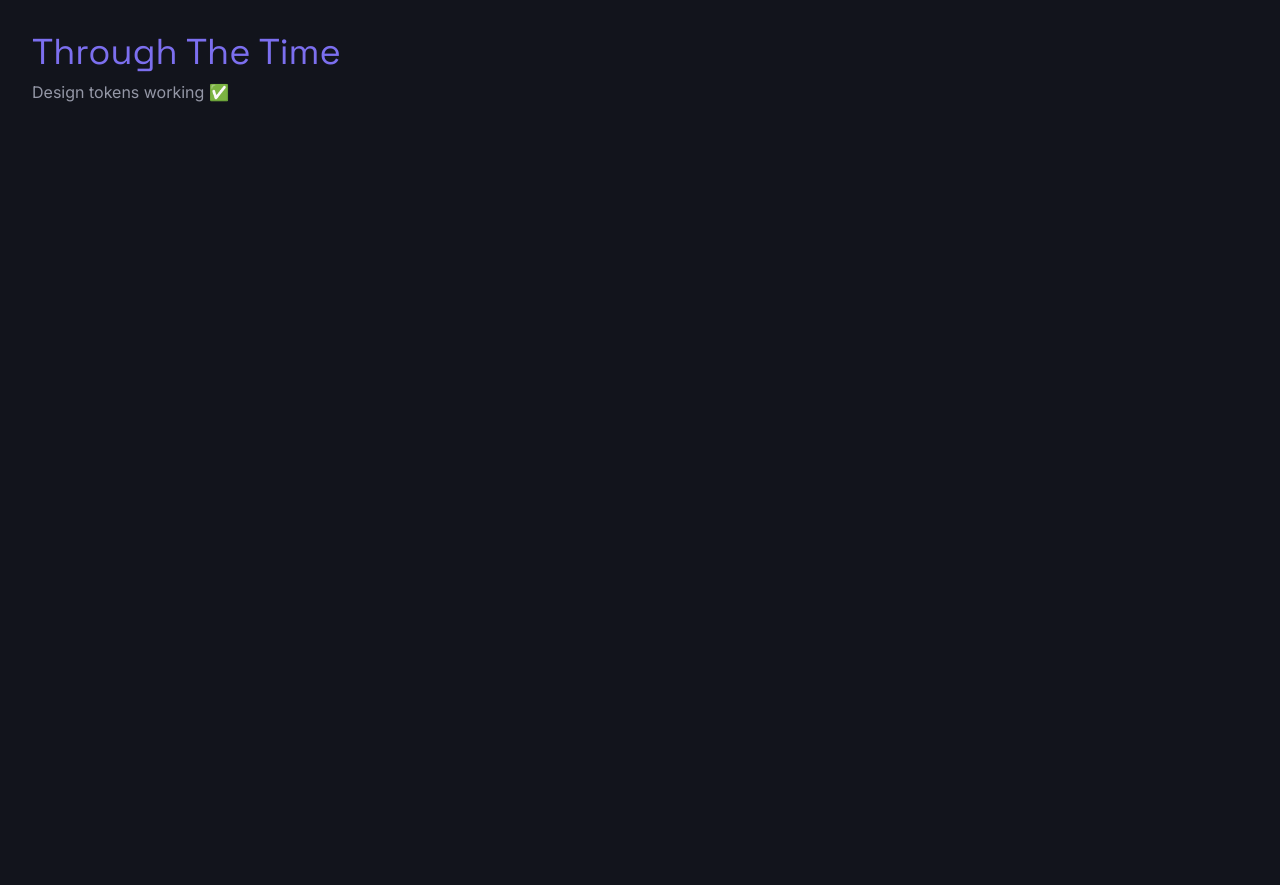
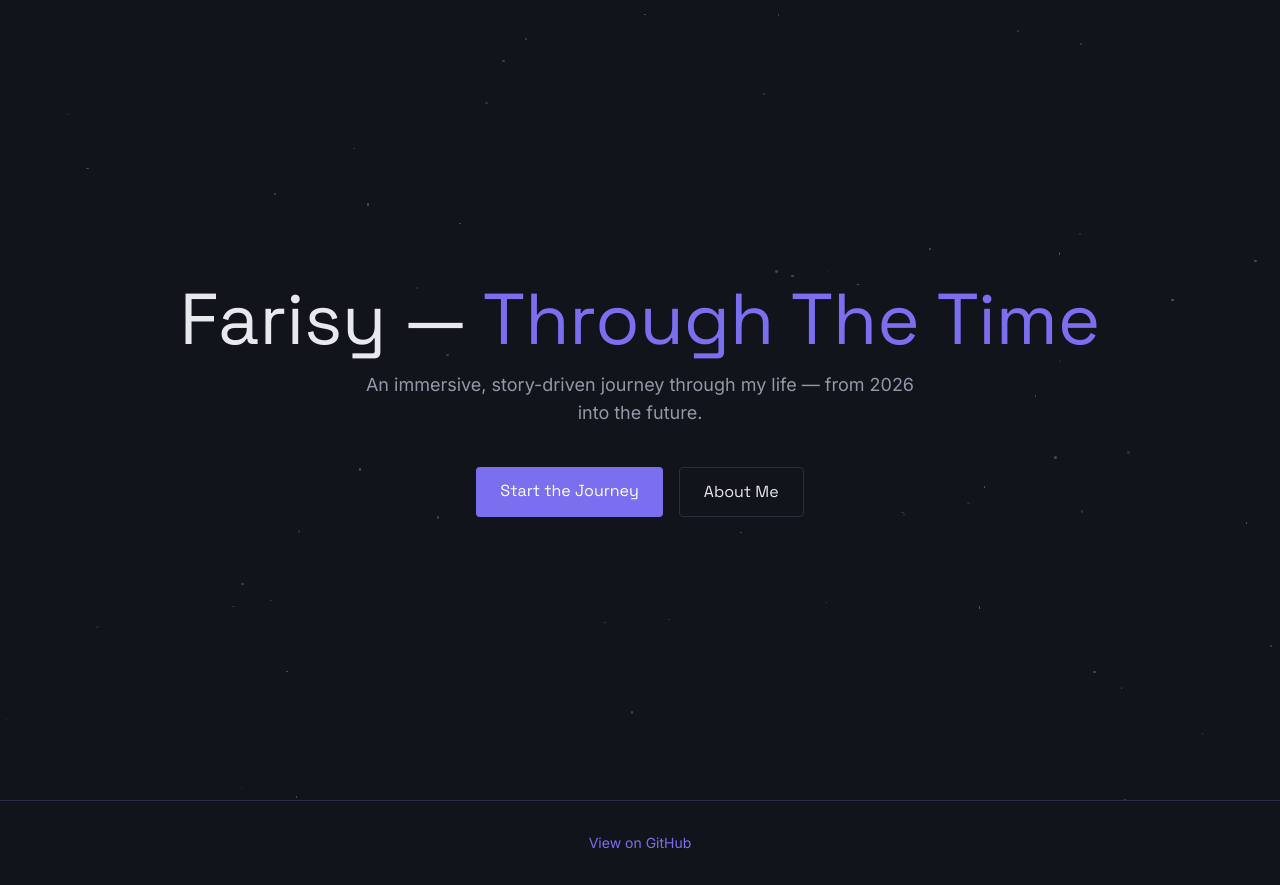
Before and after one commit to FarisyIlman/Life-Plan, a Next.js app: page / in a window 1280 px wide. Before the commit the page ends 800 px from the top, so only its background shows below. Built offline with nearby package versions, Linux system fonts and the light colour scheme; no server answers; the database is empty.

Commit message:
feat: add hero section, timeline preview, footer for home page

```diff
--- /dev/null
+++ b/src/app/home-client.tsx
@@ -0,0 +1,28 @@
+"use client";
+
+import { useState } from "react";
+import LoadingScreen from "@/components/LoadingScreen";
+import { motion } from "framer-motion";
+
+export default function HomeClient({
+  children,
+}: {
+  children: React.ReactNode;
+}) {
+  const [loaded, setLoaded] = useState(false);
+
+  return (
+    <>
+      {!loaded && <LoadingScreen onComplete={() => setLoaded(true)} />}
+      {loaded && (
+        <motion.div
+          initial={{ opacity: 0 }}
+          animate={{ opacity: 1 }}
+          transition={{ duration: 0.6 }}
+        >
+          {children}
+        </motion.div>
+      )}
+    </>
+  );
+}
--- a/src/app/page.tsx
+++ b/src/app/page.tsx
@@ -1,8 +1,14 @@
+import HomeClient from "./home-client";
+import HeroSection from "@/components/HeroSection";
+import TimelinePreview from "@/components/TimelinePreview";
+import Footer from "@/components/Footer";
+
 export default function Home() {
   return (
-    <main className="min-h-screen bg-bg-primary text-text-primary p-8">
-      <h1 className="font-heading text-4xl text-accent">Through The Time</h1>
-      <p className="font-body text-text-muted mt-2">Design tokens working ✅</p>
-    </main>
+    <HomeClient>
+      <HeroSection />
+      <TimelinePreview />
+      <Footer />
+    </HomeClient>
   );
 }
--- /dev/null
+++ b/src/components/Footer.tsx
@@ -0,0 +1,16 @@
+export default function Footer() {
+  return (
+    <footer className="border-t border-border py-8 px-6 text-center">
+      <p className="text-text-muted text-sm">
+        <a
+          href="https://github.com/FarisyIlman/Life-Plan"
+          target="_blank"
+          rel="noopener noreferrer"
+          className="text-accent hover:underline"
+        >
+          View on GitHub
+        </a>
+      </p>
+    </footer>
+  );
+}
--- /dev/null
+++ b/src/components/HeroSection.tsx
@@ -0,0 +1,79 @@
+"use client";
+
+import { useMemo } from "react";
+import { motion } from "framer-motion";
+import Link from "next/link";
+
+export default function HeroSection() {
+  const stars = useMemo(
+    () =>
+      Array.from({ length: 60 }, () => ({
+        width: Math.random() * 2 + 1,
+        height: Math.random() * 2 + 1,
+        top: `${Math.random() * 100}%`,
+        left: `${Math.random() * 100}%`,
+        opacity: Math.random() * 0.6 + 0.2,
+      })),
+    [],
+  );
+
+  return (
+    <section className="min-h-screen flex flex-col items-center justify-center text-center px-6 relative overflow-hidden">
+      {/* subtle starfield teaser bg */}
+      <div className="absolute inset-0 -z-10 opacity-40">
+        {stars.map((star, i) => (
+          <span
+            key={i}
+            className="absolute rounded-full bg-white"
+            style={{
+              width: star.width,
+              height: star.height,
+              top: star.top,
+              left: star.left,
+              opacity: star.opacity,
+            }}
+          />
+        ))}
+      </div>
+
+      <motion.h1
+        initial={{ opacity: 0, y: 20 }}
+        animate={{ opacity: 1, y: 0 }}
+        transition={{ duration: 0.8 }}
+        className="font-heading text-5xl md:text-7xl text-text-primary mb-4"
+      >
+        Farisy — <span className="text-accent">Through The Time</span>
+      </motion.h1>
+
+      <motion.p
+        initial={{ opacity: 0, y: 20 }}
+        animate={{ opacity: 1, y: 0 }}
+        transition={{ duration: 0.8, delay: 0.2 }}
+        className="font-body text-text-muted text-lg max-w-xl mb-10"
+      >
+        An immersive, story-driven journey through my life — from 2026 into the
+        future.
+      </motion.p>
+
+      <motion.div
+        initial={{ opacity: 0, y: 20 }}
+        animate={{ opacity: 1, y: 0 }}
+        transition={{ duration: 0.8, delay: 0.4 }}
+        className="flex gap-4"
+      >
+        <Link
+          href="/timeline"
+          className="bg-accent text-white px-6 py-3 rounded font-heading hover:opacity-90 transition"
+        >
+          Start the Journey
+        </Link>
+        <Link
+          href="/about"
+          className="border border-border text-text-primary px-6 py-3 rounded font-heading hover:bg-bg-secondary transition"
+        >
+          About Me
+        </Link>
+      </motion.div>
+    </section>
+  );
+}
--- /dev/null
+++ b/src/components/LoadingScreen.tsx
@@ -0,0 +1,66 @@
+"use client";
+
+import { useEffect, useState } from "react";
+import { motion, AnimatePresence } from "framer-motion";
+
+export default function LoadingScreen({
+  onComplete,
+}: {
+  onComplete: () => void;
+}) {
+  const [progress, setProgress] = useState(0);
+  const [visible, setVisible] = useState(true);
+
+  useEffect(() => {
+    const interval = setInterval(() => {
+      setProgress((prev) => {
+        if (prev >= 100) {
+          clearInterval(interval);
+          setTimeout(() => setVisible(false), 400);
+          setTimeout(onComplete, 900);
+          return 100;
+        }
+        return prev + 4;
+      });
+    }, 40);
+
+    return () => clearInterval(interval);
+  }, [onComplete]);
+
+  return (
+    <AnimatePresence>
+      {visible && (
+        <motion.div
+          initial={{ opacity: 1 }}
+          exit={{ opacity: 0 }}
+          transition={{ duration: 0.5 }}
+          className="fixed inset-0 z-50 bg-bg-primary flex flex-col items-center justify-center"
+        >
+          <motion.div
+            animate={{ rotate: 360 }}
+            transition={{ duration: 2, repeat: Infinity, ease: "linear" }}
+            className="w-16 h-16 rounded-full border-2 border-accent border-t-transparent mb-6"
+          />
+
+          <motion.p
+            initial={{ opacity: 0 }}
+            animate={{ opacity: 1 }}
+            transition={{ delay: 0.3 }}
+            className="font-heading text-accent text-lg tracking-widest"
+          >
+            THROUGH THE TIME
+          </motion.p>
+
+          <div className="w-48 h-1 bg-bg-secondary rounded-full mt-6 overflow-hidden">
+            <motion.div
+              className="h-full bg-accent"
+              style={{ width: `${progress}%` }}
+            />
+          </div>
+
+          <p className="text-text-muted text-sm mt-2">{progress}%</p>
+        </motion.div>
+      )}
+    </AnimatePresence>
+  );
+}
--- /dev/null
+++ b/src/components/TimelinePreview.tsx
@@ -0,0 +1,35 @@
+import { prisma } from "@/lib/prisma";
+import Link from "next/link";
+
+export default async function TimelinePreview() {
+  const eras = await prisma.era.findMany({
+    where: { isPublished: true },
+    orderBy: { order: "asc" },
+  });
+
+  if (eras.length === 0) return null;
+
+  return (
+    <section className="py-20 px-6">
+      <h2 className="font-heading text-3xl text-center mb-10">The Journey</h2>
+      <div className="grid grid-cols-1 md:grid-cols-3 gap-6 max-w-5xl mx-auto">
+        {eras.map((era) => (
+          <Link
+            key={era.id}
+            href={`/timeline/${era.slug}`}
+            className="bg-bg-secondary border border-border rounded-lg p-6 hover:border-accent transition"
+          >
+            <p className="text-text-muted text-sm mb-1">
+              {era.startYear === era.endYear
+                ? era.startYear
+                : `${era.startYear}–${era.endYear}`}
+            </p>
+            <h3 className="font-heading text-xl text-text-primary">
+              {era.title}
+            </h3>
+          </Link>
+        ))}
+      </div>
+    </section>
+  );
+}
```
